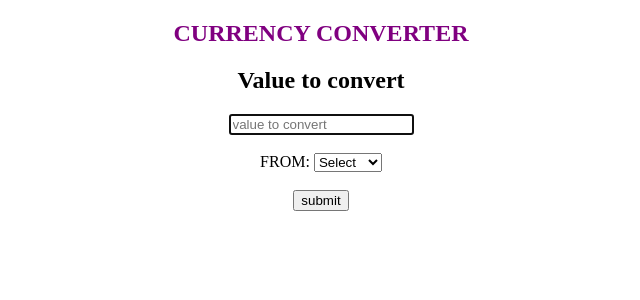
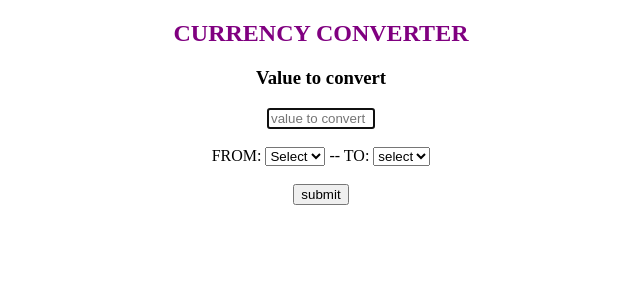
Before and after one commit to itemc2015-code/currency_converter_api, a Flask app: template templates/main.html in a window 1280 px wide. Shown: the top 300 px of the page, without its empty margins (319-959 px from the left). Run offline with Flask 3, Linux system fonts and the light colour scheme; the template is opened without the code that fills it: most values are stand-ins (such as "Sample title", 1, 10 or a date in 2020).

Commit message:
modified main html

```diff
--- a/app.py
+++ b/app.py
@@ -1,4 +1,4 @@
-from flask import Flask,render_template
+from flask import Flask,render_template,url_for,redirect
 import requests
 
 app = Flask(__name__)
@@ -10,7 +10,11 @@ def home():
     headers = {"api_key":"ffdd5bbcb02e1b65d7f798ac"}
     response = requests.get(url,headers=headers)
     rates = response.json()
-    return render_template('main.html')
+    c_rates = rates['conversion_rates']
+
+    currency_list = [c for c in c_rates.keys()]
+    # print(c_rates)
+    return render_template('main.html',currency_list=currency_list)
 
 if __name__ == '__main__':
     app.run(debug=True)
--- a/templates/main.html
+++ b/templates/main.html
@@ -11,23 +11,30 @@
 <h2 style="color:purple"><center>CURRENCY CONVERTER</center></h2>
 <table  style="background-color:black;color:black" width="500">
 
-<center><h2>Value to convert</h2>
+<center><h3>Value to convert</h3>
 <form action="" method="POST">
-<input type="text" name="amount" required placeholder="value to convert" autofocus><br><br>
+<input type="text" name="amount" required placeholder="value to convert" autofocus style="width:100px"><br><br>
 
-<label >FROM:
-  <select name="item">
+<label>FROM:
+  <select name="from_currency">
       <option value="">Select</option>
-    <option value="apple">Apple</option>
-    <option value="banana">Banana</option>
-  </select>
+      {% for c in currency_list %}
+    <option value="">{{ c }}</option>
+      {% endfor %}
+  </select> --
 </label>
 
-    <br><br>
+<label>TO:
+    <select name="to_currency">
+        <option>select</option>
+        {% for c in currency_list %}
+    <option value="">{{ c }}</option>
+      {% endfor %}
+    </select>
+</label>
+<br><br>
 <input type="submit" value="submit">
 </center>
-
-
 
 </table>
 </body>
```
